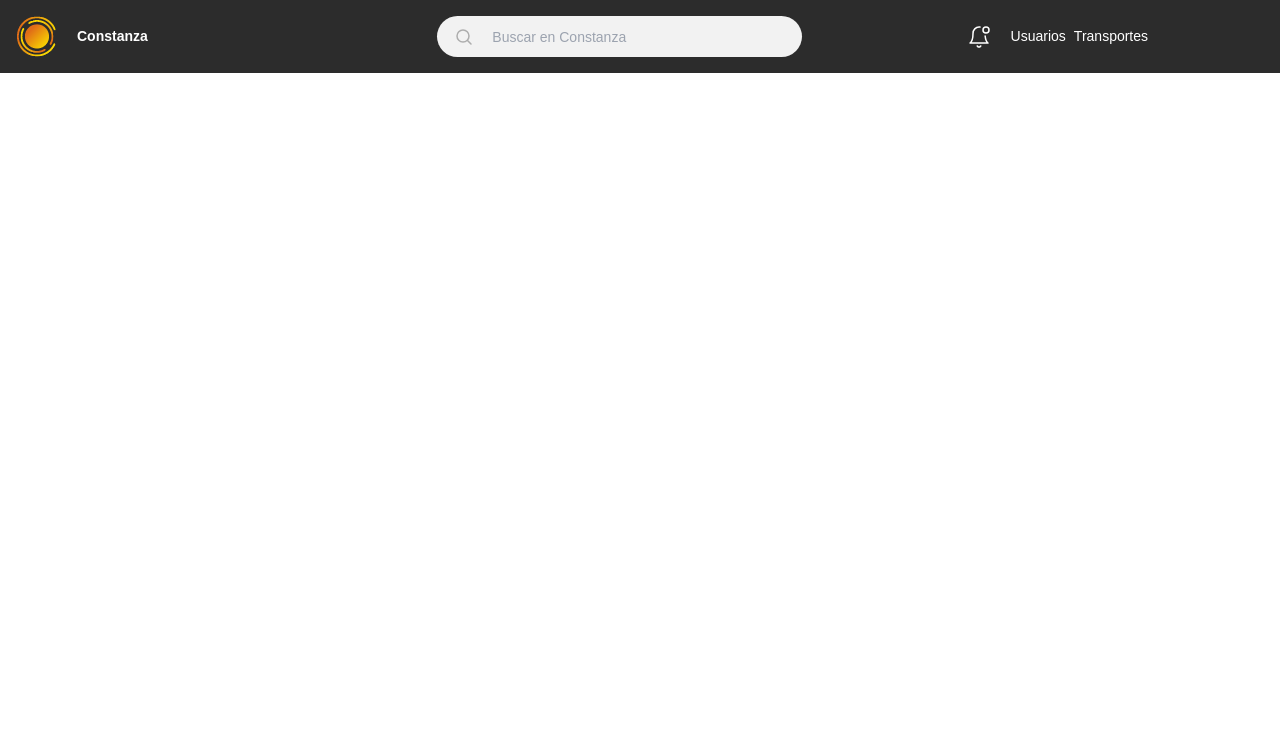
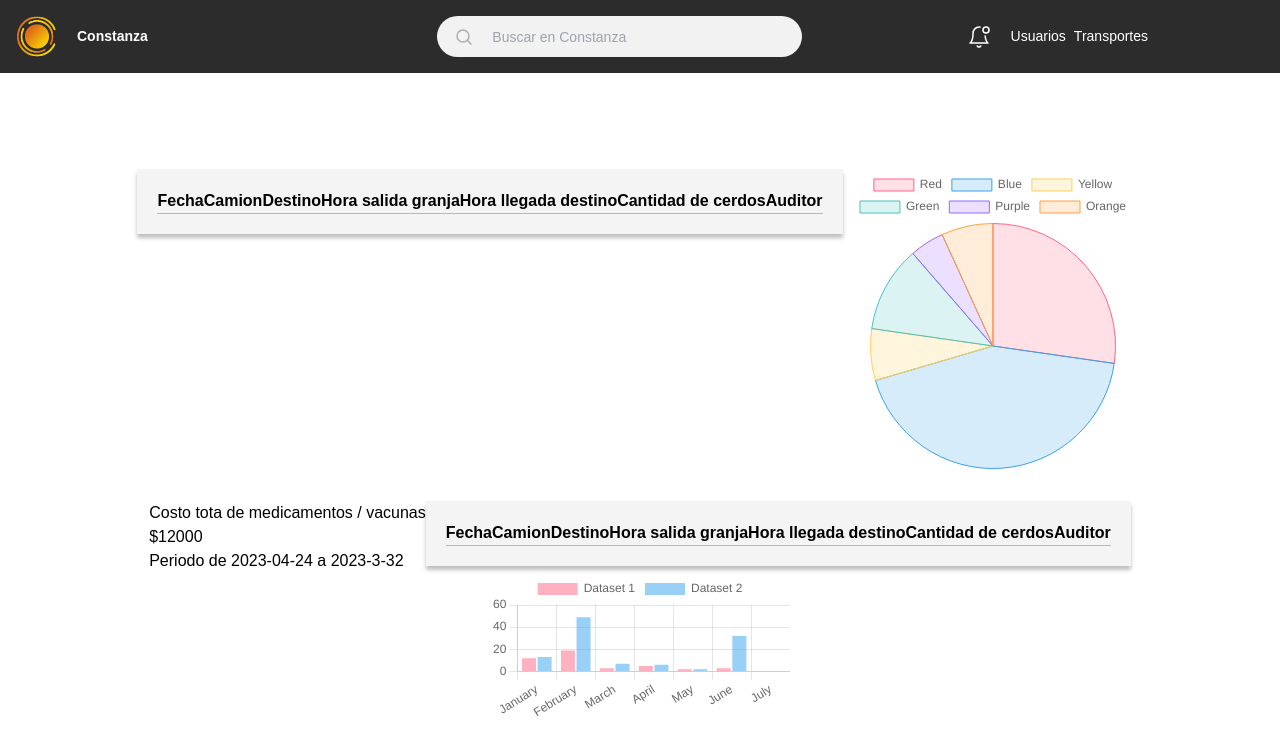
Before and after one commit to NoelAndrew20/dashboard-next, a Next.js app: page / in a window 1280 px wide. Shown: the top 754 px of the page. Built offline with nearby package versions, Linux system fonts and the light colour scheme.

Commit message:
feature: se integro chartjs-2

```diff
--- /dev/null
+++ b/components/atoms/BarChart/index.js
@@ -0,0 +1,43 @@
+import React from 'react';
+import {
+  Chart as ChartJS,
+  CategoryScale,
+  LinearScale,
+  BarElement,
+  Title,
+  Tooltip,
+  Legend,
+} from 'chart.js';
+import { Bar } from 'react-chartjs-2';
+
+ChartJS.register(
+  CategoryScale,
+  LinearScale,
+  BarElement,
+  Title,
+  Tooltip,
+  Legend
+);
+
+const BarChart = ()=> {
+
+const labels = ['January', 'February', 'March', 'April', 'May', 'June', 'July'];
+
+const data = {
+  labels,
+  datasets: [
+    {
+      label: 'Dataset 1',
+      data: [12, 19, 3, 5, 2, 3],
+      backgroundColor: 'rgba(255, 99, 132, 0.5)',
+    },
+    {
+      label: 'Dataset 2',
+      data: [13, 49, 7, 6, 2, 32],
+      backgroundColor: 'rgba(53, 162, 235, 0.5)',
+    },
+  ],
+};
+  return <Bar data={data} />;
+}
+export default BarChart
--- /dev/null
+++ b/components/atoms/PieChart/index.js
@@ -0,0 +1,38 @@
+import React from 'react';
+import { Chart as ChartJS, ArcElement, Tooltip, Legend } from 'chart.js';
+import { Pie } from 'react-chartjs-2';
+
+ChartJS.register(ArcElement, Tooltip, Legend);
+
+const PieChart = () => {
+    const data = {
+        labels: ['Red', 'Blue', 'Yellow', 'Green', 'Purple', 'Orange'],
+        datasets: [
+          {
+            label: '# of Votes',
+            data: [12, 19, 3, 5, 2, 3],
+            backgroundColor: [
+              'rgba(255, 99, 132, 0.2)',
+              'rgba(54, 162, 235, 0.2)',
+              'rgba(255, 206, 86, 0.2)',
+              'rgba(75, 192, 192, 0.2)',
+              'rgba(153, 102, 255, 0.2)',
+              'rgba(255, 159, 64, 0.2)',
+            ],
+            borderColor: [
+              'rgba(255, 99, 132, 1)',
+              'rgba(54, 162, 235, 1)',
+              'rgba(255, 206, 86, 1)',
+              'rgba(75, 192, 192, 1)',
+              'rgba(153, 102, 255, 1)',
+              'rgba(255, 159, 64, 1)',
+            ],
+            borderWidth: 1,
+          },
+        ],
+      };
+    return(
+        <Pie data={data} />
+    )
+}
+export default PieChart;
--- a/components/atoms/TranspForm/index.js
+++ b/components/atoms/TranspForm/index.js
@@ -121,7 +121,7 @@ const TranspForm = ({ data, setData, closeModal }) => {
                 <h1 className="modal-title">Agregar Datos</h1>
             </div>
             <div>
-                <button onClick={()=>{closeModal(), setErrorMessage(""), setSuccessMessage("")}}>Cerrar Modal</button>
+                <button onClick={()=>{closeModal(), setErrorMessage(""), setSuccessMessage("")}}>x</button>
             </div>
         </div>
         {successMessage && <div className="alert-success">{successMessage}</div>}
--- a/components/atoms/UserForm/index.js
+++ b/components/atoms/UserForm/index.js
@@ -115,7 +115,7 @@ const UserForm = ({ data, setData, closeModal }) => {
                 <h1 className="modal-title">Agregar Datos</h1>
             </div>
             <div>
-                <button onClick={()=>{closeModal(), setErrorMessage(""), setSuccessMessage("")}}>Cerrar Modal</button>
+                <button onClick={()=>{closeModal(), setErrorMessage(""), setSuccessMessage("")}}>x</button>
             </div>
         </div>
         {successMessage && <div className="alert-success">{successMessage}</div>}
--- a/components/molecules/Table/index.js
+++ b/components/molecules/Table/index.js
@@ -32,7 +32,9 @@ const Table = ({ data }) => {
                 </tbody>
                 </>
             )
-            : (
+            : router.pathname === "/RegistroTransporte"
+            ?
+            (
                 <>
                 <thead>
                 <tr>
@@ -61,7 +63,32 @@ const Table = ({ data }) => {
                 </tbody>
                 </>
                 )
+                :
+                <>
+                <thead>
+                <tr>
+                    <th>Fecha</th>
+                    <th>Camion</th>
+                    <th>Destino</th>
+                    <th>Hora salida granja</th>
+                    <th>Hora llegada destino</th>
+                    <th>Cantidad de cerdos</th>
+                    <th>Auditor</th>
+                </tr>
+                </thead>
+                <tbody>
 
+                    <tr className="table-cel">
+                        <td></td>
+                        <td></td>
+                        <td></td>
+                        <td></td>
+                        <td></td>
+                        <td></td>
+                        <td></td>
+                    </tr>
+                </tbody>
+                </>
             }
             </table>
         </div>
--- a/package.json
+++ b/package.json
@@ -10,9 +10,11 @@
   },
   "dependencies": {
     "autoprefixer": "10.4.14",
+    "chart.js": "^4.3.3",
     "next": "13.4.12",
     "postcss": "8.4.27",
     "react": "18.2.0",
+    "react-chartjs-2": "^5.2.0",
     "react-dom": "18.2.0",
     "tailwindcss": "3.3.3"
   }
--- a/pages/index.js
+++ b/pages/index.js
@@ -1,6 +1,9 @@
 import Image from 'next/image'
 import { Inter } from 'next/font/google'
 import Navigation from '@/components/molecules/Navigation'
+import Table from '@/components/molecules/Table'
+import PieChart from '@/components/atoms/PieChart'
+import BarChart from '@/components/atoms/BarChart'
 
 export default function Home() {
   return (
@@ -8,8 +11,30 @@ export default function Home() {
       <Navigation/>
 
       <main
-        className={`flex min-h-screen flex-col items-center justify-between p-24`}
+        className={`flex min-h-screen flex-col items-center p-24`}
       >
+        <div className="flex pb-5">
+          <div>
+            <Table/>
+          </div>
+          <div>
+            <PieChart/>
+          </div>
+        </div>
+        <div className="flex pt-3">
+          <div>
+            <h1>Costo tota de medicamentos / vacunas</h1>
+            <h2>$12000</h2>
+            <p>Periodo de 2023-04-24 a 2023-3-32</p>
+          </div>
+          <div>
+            <Table/>
+          </div>
+        </div>
+        <div>
+          <BarChart/>
+        </div>
+
       </main>
     </div>
 
```
Also changed, not shown: 1 other file (tests, documents, lock files or other folders).
